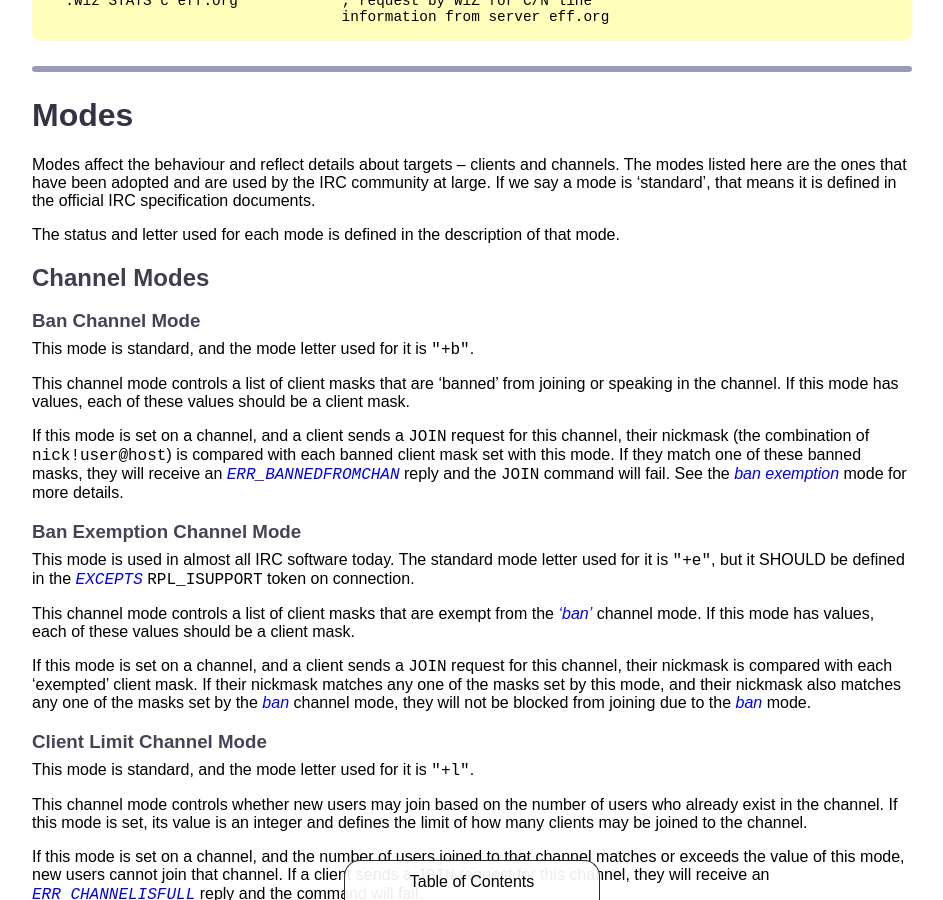
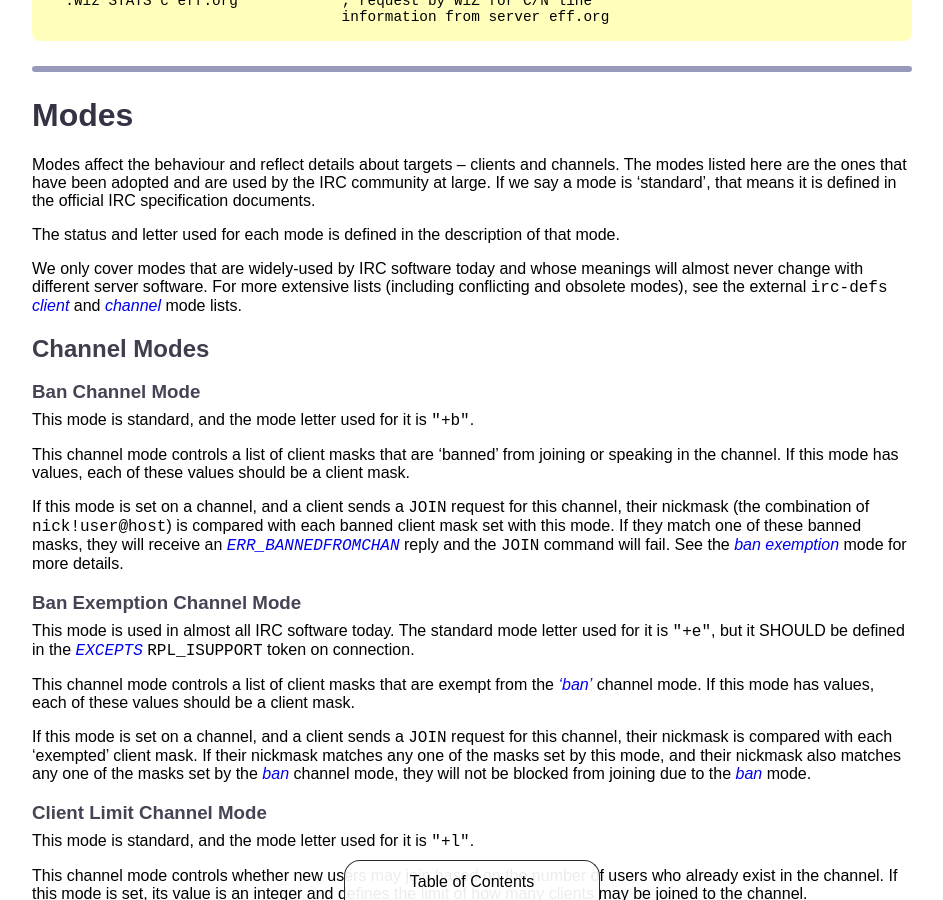
Before and after one commit to ircdocs/modern-irc, a Jekyll site: the page built from index.md, in a window 1280 px wide and 900 px high, scrolled down 17925 px. Shown: the whole window, without its empty margins (168-1111 px from the left). Built offline with Jekyll 4.4.1, drawn with Linux system fonts in a browser that asks for light colours.

Commit message:
Add a link to irc-defs chan/usermodes lists

```diff
--- a/index.md
+++ b/index.md
@@ -763,6 +763,8 @@ Modes affect the behaviour and reflect details about targets -- clients and chan
 
 The status and letter used for each mode is defined in the description of that mode.
 
+We only cover modes that are widely-used by IRC software today and whose meanings will almost never change with different server software. For more extensive lists (including conflicting and obsolete modes), see the external `irc-defs` [client](http://defs.ircdocs.horse/defs/usermodes.html) and [channel](http://defs.ircdocs.horse/defs/chanmodes.html) mode lists.
+
 
 ## Channel Modes
 
```
